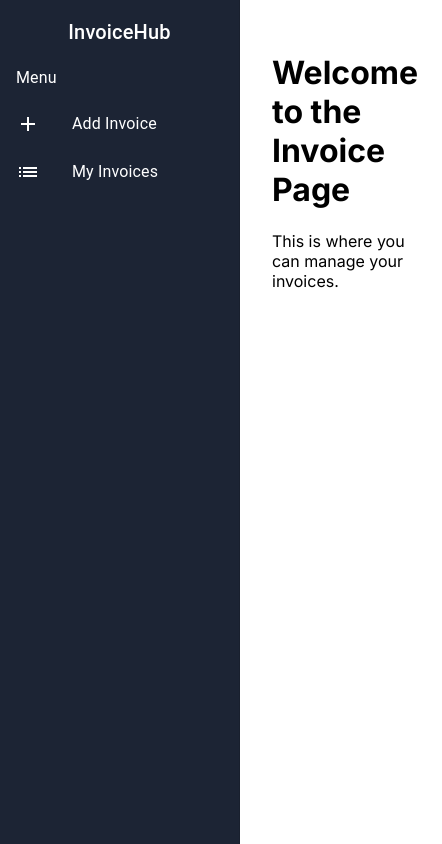
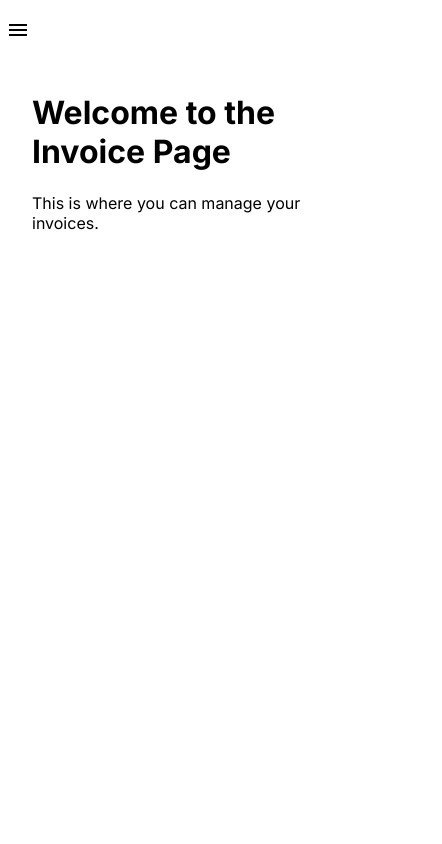
Before and after one commit to ekomuliyo/invoice-hub-nextjs, a Next.js app: page / in a window 390 px wide. Shown: the whole page, 442 px wide, since content can reach past the window. Built offline with nearby package versions, Linux system fonts and the light colour scheme.

Commit message:
make responsive ui

```diff
--- a/package.json
+++ b/package.json
@@ -14,7 +14,8 @@
     "@hookform/resolvers": "^4.0.0",
     "@mui/icons-material": "^6.4.4",
     "@mui/lab": "^6.0.0-beta.27",
-    "@mui/material": "^6.4.4",
+    "@mui/material": "^6.4.5",
+    "@mui/system": "^6.4.3",
     "@mui/x-data-grid": "^7.26.0",
     "@mui/x-date-pickers": "^7.26.0",
     "date-fns": "^2.30.0",
--- a/src/components/Layout.tsx
+++ b/src/components/Layout.tsx
@@ -1,19 +1,61 @@
-import React from 'react';
-import { Box, Drawer, List, ListItem, ListItemText, Typography, ListItemButton, ListItemIcon } from '@mui/material';
+"use client";
+
+import React, { useState } from 'react';
+import {
+  Box, Drawer, List, ListItem, ListItemText,
+  Typography, ListItemButton, ListItemIcon,
+  useMediaQuery, useTheme, IconButton } from '@mui/material';
 import AddIcon from '@mui/icons-material/Add';
 import ListIcon from '@mui/icons-material/List';
+import MenuIcon from '@mui/icons-material/Menu';
+import CloseIcon from '@mui/icons-material/Close';
 
 const drawerWidth = 240;
 
 const Layout: React.FC<{ children: React.ReactNode }> = ({ children }) => {
+  const theme = useTheme();
+  const isMobile = useMediaQuery(theme.breakpoints.down('sm'));
+  const [mobileOpen, setMobileOpen] = useState(false);
+
+  const handleDrawerToggle = () => {
+    setMobileOpen(!mobileOpen);
+  };
+
   return (
-    <Box sx={{ display: 'flex'}}>
+    <Box sx={{ display: 'flex' }}>
+      {isMobile && (
+        <IconButton
+          color="inherit"
+          aria-label={mobileOpen ? "close drawer" : "open drawer"}
+          edge="start"
+          onClick={handleDrawerToggle}
+          sx={{
+            position: 'fixed',
+            top: 10,
+            left: 10,
+            zIndex: 2000,
+            backgroundColor: mobileOpen ? 'transparent' : 'white',
+            '&:hover': {
+              backgroundColor: mobileOpen ? 'rgba(255, 255, 255, 0.1)' : 'rgba(0, 0, 0, 0.04)',
+            }
+          }}
+        >
+          {mobileOpen ? <CloseIcon sx={{ color: '#FFFFFF' }} /> : <MenuIcon />}
+        </IconButton>
+      )}
       <Drawer
-        variant="permanent"
+        variant={isMobile ? "temporary" : "permanent"}
+        open={isMobile ? mobileOpen : true}
+        onClose={handleDrawerToggle}
         sx={{
-          width: drawerWidth,
+          width: isMobile ? '100%' : drawerWidth,
           flexShrink: 0,
-          [`& .MuiDrawer-paper`]: { width: drawerWidth, boxSizing: 'border-box', backgroundColor: '#1C2434' },
+          [`& .MuiDrawer-paper`]: {
+            width: isMobile ? '100%' : drawerWidth,
+            boxSizing: 'border-box',
+            backgroundColor: '#1C2434',
+            zIndex: 1900
+          },
         }}
       >
         <Box sx={{ overflow: 'auto' }}>
@@ -25,7 +67,7 @@ const Layout: React.FC<{ children: React.ReactNode }> = ({ children }) => {
           </Typography>
           <List>
             <ListItem disablePadding>
-                <ListItemButton component="a" href="/invoices/add">
+              <ListItemButton component="a" href="/invoices/add" onClick={isMobile ? handleDrawerToggle : undefined}>
                 <ListItemIcon>
                   <AddIcon sx={{ color: '#FFFFFF' }} />
                 </ListItemIcon>
@@ -33,7 +75,7 @@ const Layout: React.FC<{ children: React.ReactNode }> = ({ children }) => {
               </ListItemButton>
             </ListItem>
             <ListItem disablePadding>
-                <ListItemButton component="a" href="/invoices/list">
+              <ListItemButton component="a" href="/invoices/list" onClick={isMobile ? handleDrawerToggle : undefined}>
                 <ListItemIcon>
                   <ListIcon sx={{ color: '#FFFFFF' }} />
                 </ListItemIcon>
@@ -43,7 +85,7 @@ const Layout: React.FC<{ children: React.ReactNode }> = ({ children }) => {
           </List>
         </Box>
       </Drawer>
-      <Box component="main" sx={{ flexGrow: 1, p: 3 }}>
+      <Box component="main" sx={{ flexGrow: 1, p: 3, mt: isMobile ? 5 : 0 }}>
         {children}
       </Box>
     </Box>
```
Also changed, not shown: 2 other files (tests, documents, lock files or other folders). Lines whose indentation alone changed are shown as unchanged.
